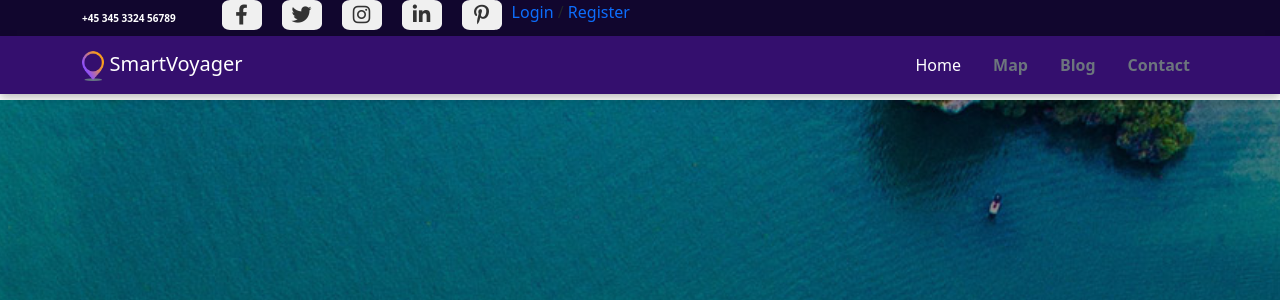
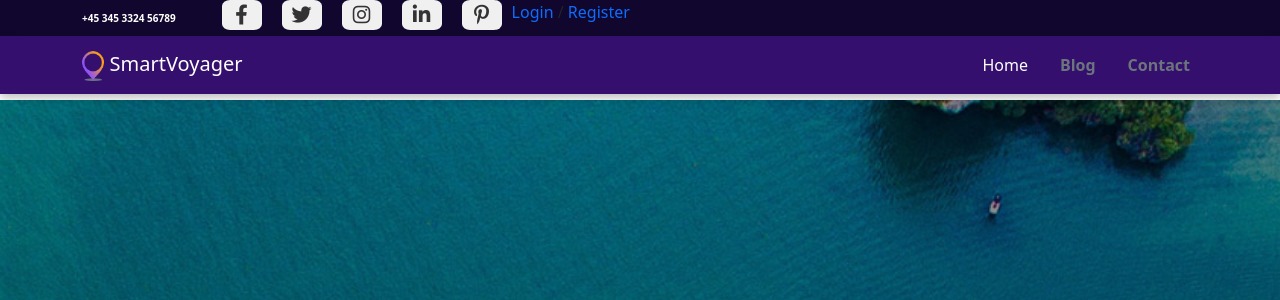
Before and after one commit to surabhiwinner/TravelBloom, a Django app: page /diary/home/ in a window 1280 px wide. Shown: the top 300 px of the page. Run offline with Django 5.2, Linux system fonts and the light colour scheme; some libraries are stand-ins or nearby versions.

Commit message:
changes made map removed from nav

```diff
--- a/travelbloom/templates/base.html
+++ b/travelbloom/templates/base.html
@@ -207,9 +207,9 @@
                             <a class="nav-link {% if page == 'home-page' %}text-white {% else %}fw-bold text-secondary{% endif %}" href="{% url 'home' %}">Home</a>
                         </li>
 
-                        <li class="nav-item">
+                        <!-- <li class="nav-item">
                             <a class="nav-link {% if page == 'map-page' %}text-white {% else %}fw-bold text-secondary{% endif %}" href="{% url 'map' %}">Map</a>
-                        </li>
+                        </li> -->
 
                         {% user_role_checking request 'Admin,User' as allow %}
                         {% if allow %}
--- a/travelbloom/templates/explore/map.html
+++ b/travelbloom/templates/explore/map.html
@@ -1,3 +1,4 @@
+{% extends 'base.html' %}
 {% load static %}
 {% block section %}
 
```
